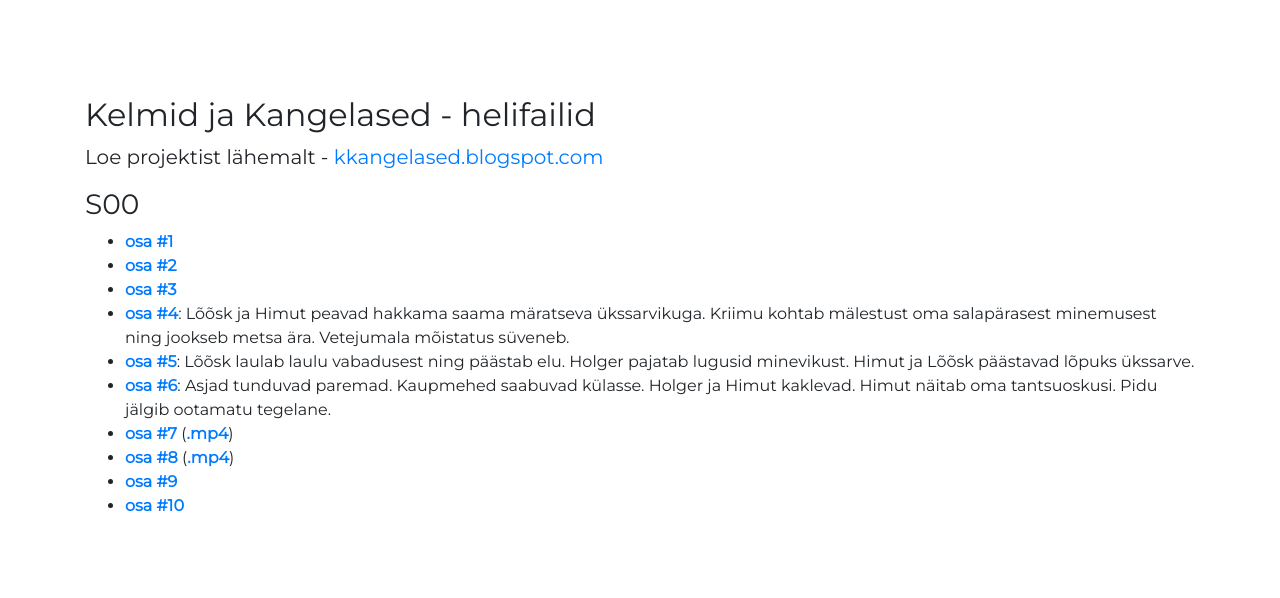
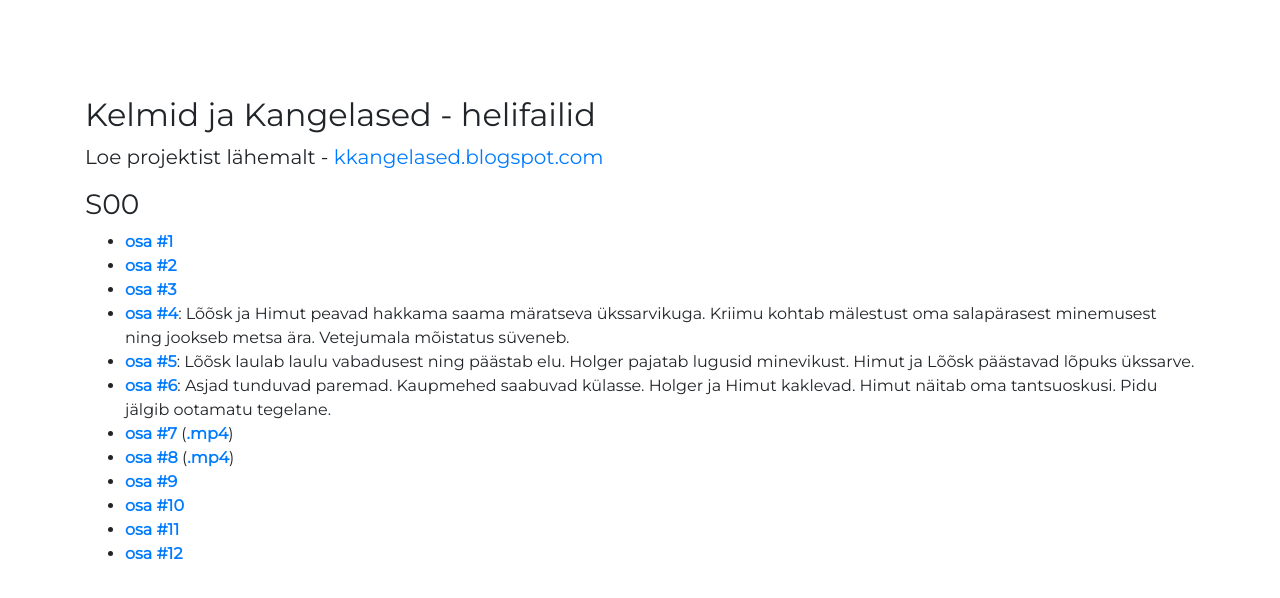
Before and after one commit to anroots/kelmid, a plain HTML site: page public/index.html in a window 1280 px wide. Drawn offline with nearby package versions, Linux system fonts and the light colour scheme.

Commit message:
Add E11 and E12

```diff
--- a/public/index.html
+++ b/public/index.html
@@ -39,6 +39,8 @@
       <li> <a href="https://cdn-sqroot.s3.eu-central-1.amazonaws.com/kelmid/s00/kelmid-ja-kangelased-s00e08.mp3">osa #8</a> (<a href="https://cdn-sqroot.s3.eu-central-1.amazonaws.com/kelmid/s00/kelmid-ja-kangelased-s00e08.mp4">.mp4</a>)</li>
       <li> <a href="https://cdn-sqroot.s3.eu-central-1.amazonaws.com/kelmid/s00/kelmid-ja-kangelased-s00e09.mp3">osa #9</a></li>
       <li> <a href="https://cdn-sqroot.s3.eu-central-1.amazonaws.com/kelmid/s00/kelmid-ja-kangelased-s00e10.mp3">osa #10</a></li>
+      <li> <a href="https://cdn-sqroot.s3.eu-central-1.amazonaws.com/kelmid/s00/kelmid-ja-kangelased-s00e11.mp3">osa #11</a></li>
+      <li> <a href="https://cdn-sqroot.s3.eu-central-1.amazonaws.com/kelmid/s00/kelmid-ja-kangelased-s00e12.mp3">osa #12</a></li>
 
 		</ul>
 
```
